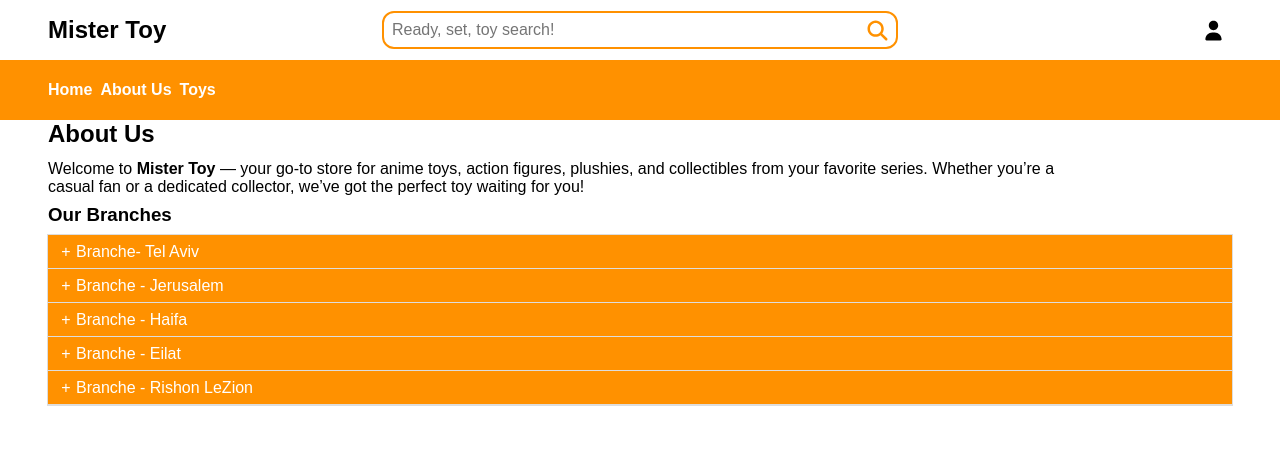
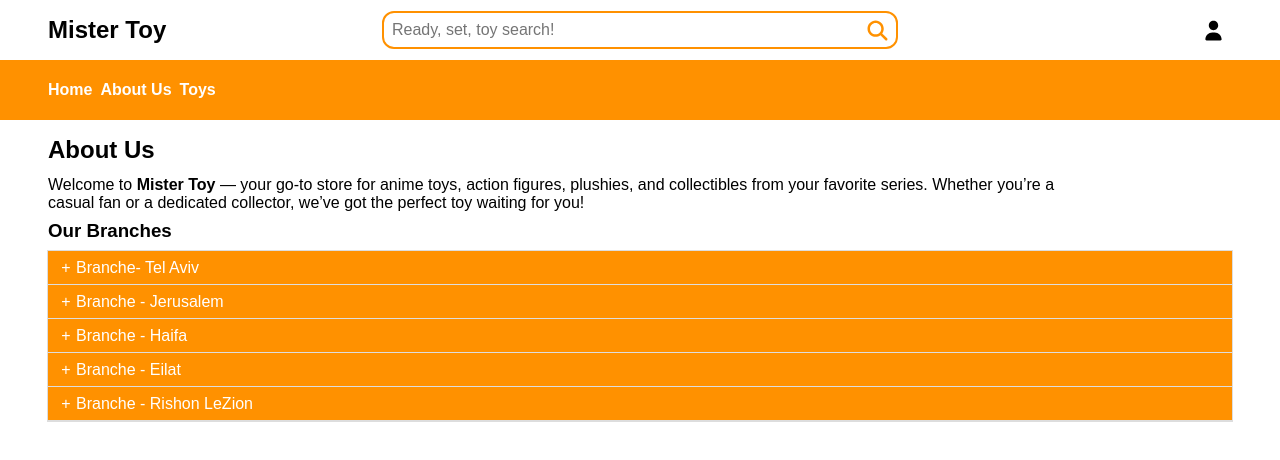
Before and after one commit to Eh2409/mister-toy-frontend, a React (Vite) app: page /about in a window 1280 px wide. Shown: the top 460 px of the page. Built offline with nearby package versions, Linux system fonts and the light colour scheme.

Commit message:
Add  margin-block to about page

```diff
--- a/src/assets/style/pages/About.css
+++ b/src/assets/style/pages/About.css
@@ -1,4 +1,5 @@
 .about {
+    margin-block: 1em;
 
     &>* {
         margin-block-end: 0.5em;
--- a/src/assets/style/pages/ToyDetails.css
+++ b/src/assets/style/pages/ToyDetails.css
@@ -1,5 +1,6 @@
 .toy-details {
     position: relative;
+    margin-block-start: 1em;
     margin-block-end: 2em;
 
     .toy-details-header {
```
